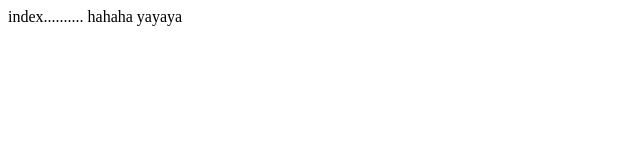
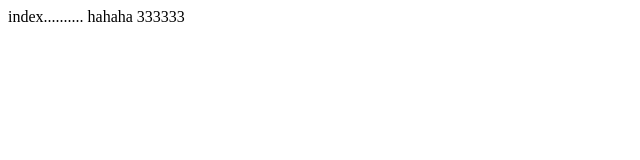
Before and after one commit to AshinCode/Servlet2, a plain HTML site: page Servlet-2/WebContent/index.html in a window 1280 px wide. Shown: the full height of the page, 0-640 px from the left. Drawn offline with Linux system fonts and the light colour scheme.

Commit message:
Update index.html

```diff
--- a/Servlet-2/WebContent/index.html
+++ b/Servlet-2/WebContent/index.html
@@ -7,6 +7,6 @@
 <body>
 index..........
 hahaha
-yayaya
+333333
 </body>
 </html>
```
